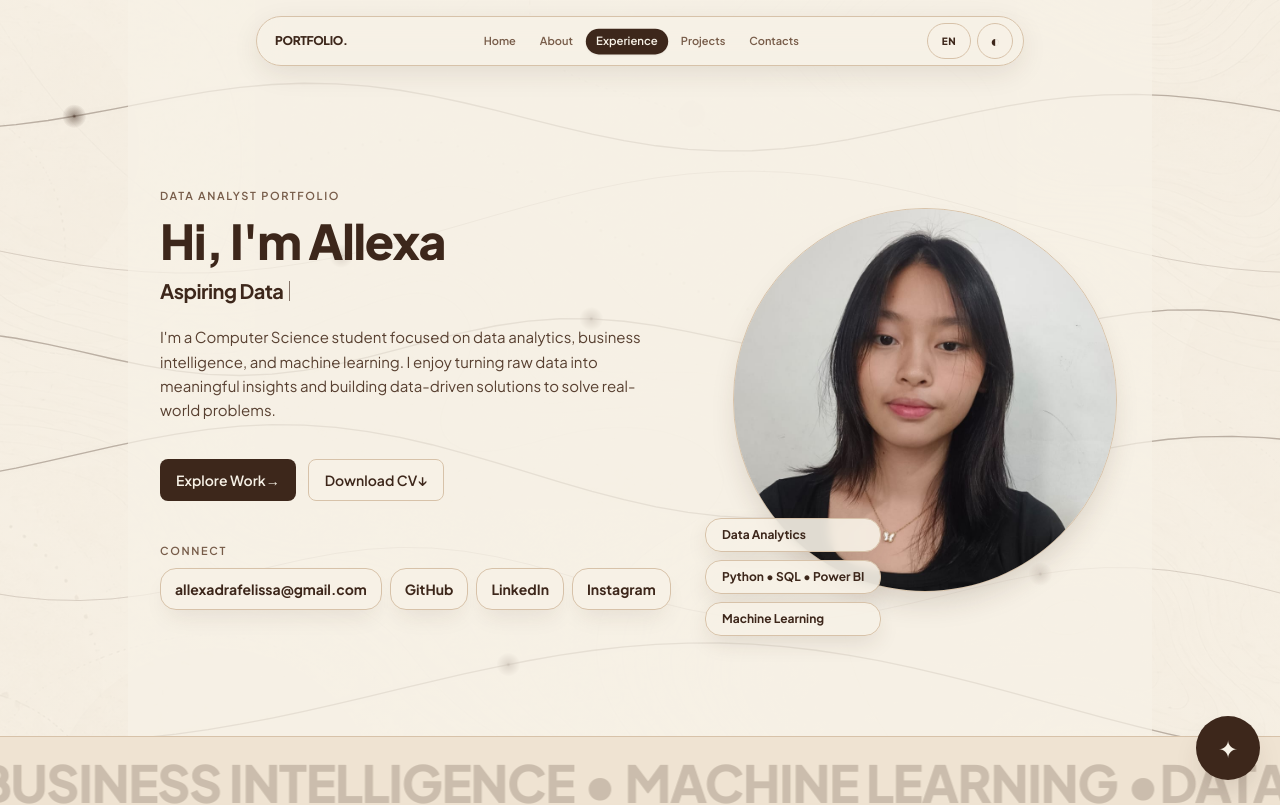
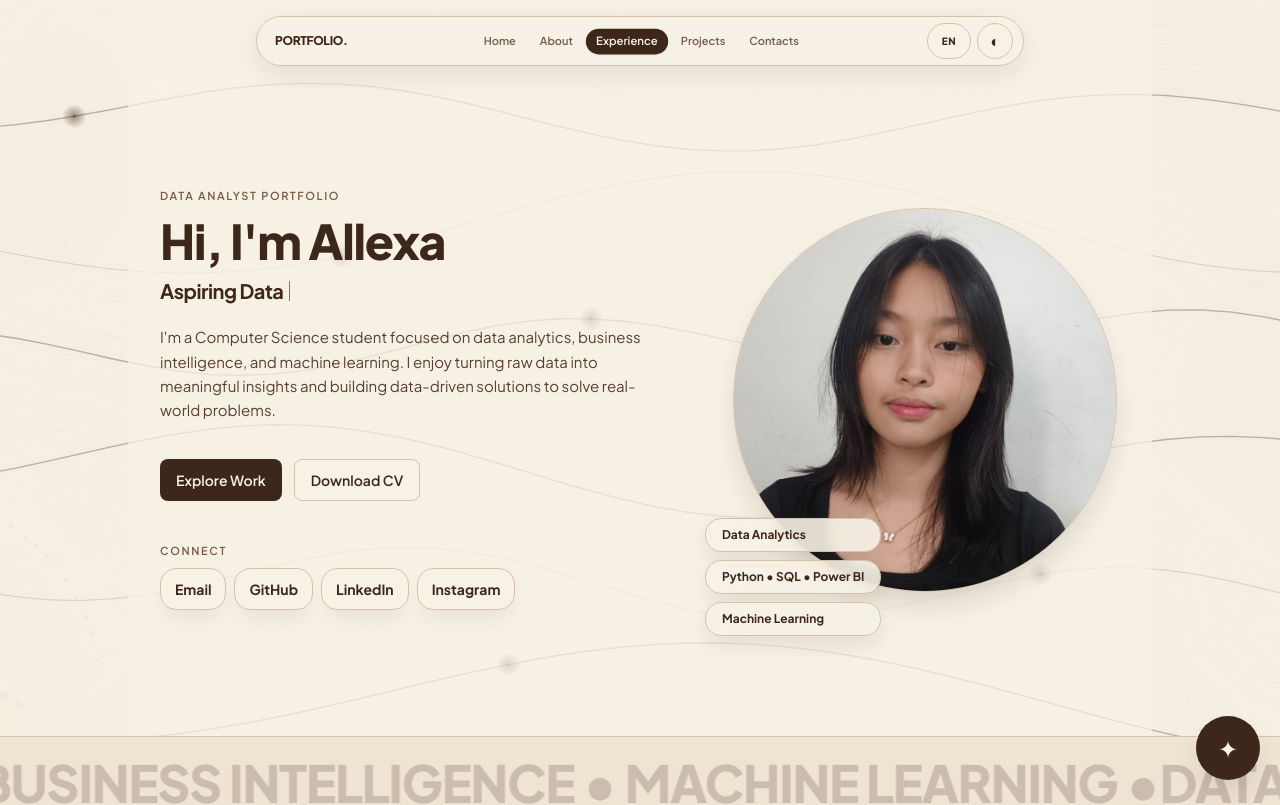
Before and after one commit to allexaFelissa/portofolio, a Next.js app: page / in a window 1280 px wide. Shown: the top 805 px of the page. Built offline with nearby package versions, Linux system fonts and the light colour scheme.

Commit message:
Refine language labels and timeline alignment

```diff
--- a/src/components/layout/FloatingNavbar.tsx
+++ b/src/components/layout/FloatingNavbar.tsx
@@ -23,7 +23,7 @@ export function FloatingNavbar({ items, activeId }: FloatingNavbarProps) {
   const scrollToSection = (id: string) => document.getElementById(id)?.scrollIntoView({ behavior: "smooth", block: "start" });
 
   return <nav aria-label={language === "id" ? "Navigasi utama" : "Primary navigation"} className="nav-enter fixed inset-x-3 top-4 z-40 mx-auto flex max-w-3xl items-center justify-between rounded-pill border border-border bg-bg/90 px-2.5 py-1.5 shadow-pill backdrop-blur-md sm:inset-x-6">
-    <button type="button" onClick={() => scrollToSection("home")} className="px-2 text-xs font-extrabold tracking-tight text-primary focus-visible:outline focus-visible:outline-2 focus-visible:outline-offset-2 focus-visible:outline-primary">PORTFOLIO.</button>
+    <button type="button" onClick={() => scrollToSection("home")} className="px-2 text-xs font-extrabold tracking-tight text-primary focus-visible:outline focus-visible:outline-2 focus-visible:outline-offset-2 focus-visible:outline-primary">{language === "id" ? "PORTOFOLIO." : "PORTFOLIO."}</button>
     <div className="hidden items-center gap-1 md:flex">{resolvedItems.map(item => <button type="button" key={item.id} onClick={() => scrollToSection(item.id)} aria-current={active === item.id ? "page" : undefined} className={`rounded-pill px-2.5 py-1 text-[11px] font-semibold transition-[color,background-color,transform,box-shadow] duration-500 ease-[cubic-bezier(.22,1,.36,1)] focus-visible:outline focus-visible:outline-2 focus-visible:outline-offset-2 focus-visible:outline-primary ${active === item.id ? "scale-[1.03] bg-primary text-bg shadow-sm" : "text-muted hover:bg-surface hover:text-primary"}`}>{item.label}</button>)}</div>
     <div className="flex items-center gap-1.5"><LanguageToggle /><ThemeToggle /></div>
   </nav>;
--- a/src/components/layout/LoadingScreen.tsx
+++ b/src/components/layout/LoadingScreen.tsx
@@ -2,6 +2,7 @@
 
 import { useEffect, useState } from "react";
 import { useReducedMotion } from "@/hooks/useReducedMotion";
+import { useLanguage } from "@/hooks/useLanguage";
 
 export interface LoadingScreenProps {
   ready: boolean;
@@ -13,6 +14,7 @@ export interface LoadingScreenProps {
 const FADE_MS = 300;
 
 export function LoadingScreen({ ready, error = false, onRetry, maxVisibleMs = 5000 }: LoadingScreenProps) {
+  const { language } = useLanguage();
   const reducedMotion = useReducedMotion();
   const [visible, setVisible] = useState(true);
   const [fading, setFading] = useState(false);
@@ -46,7 +48,7 @@ export function LoadingScreen({ ready, error = false, onRetry, maxVisibleMs = 50
   return <div className={`fixed inset-0 z-[100] grid place-items-center bg-bg transition-opacity duration-300 ${fading ? "pointer-events-none opacity-0" : "opacity-100"}`} role="status" aria-live="polite">
     <div className="relative flex flex-col items-center gap-4 text-center">
       <div aria-hidden="true" className="absolute -inset-20 -z-10 rounded-full bg-primary/10 blur-3xl" />
-      <p className="text-xl font-extrabold tracking-tight text-primary">PORTFOLIO.</p>
+      <p className="text-xl font-extrabold tracking-tight text-primary">{language === "id" ? "PORTOFOLIO." : "PORTFOLIO."}</p>
       {error ? <><p className="text-sm text-body">Portfolio content could not load.</p>{onRetry && <button type="button" onClick={onRetry} className="rounded-button border border-border px-4 py-2 text-sm font-semibold text-primary focus-visible:outline focus-visible:outline-2">Retry</button>}</> : <><p className="text-eyebrow">LOADING</p><span aria-label="Loading progress" className={`h-1 w-28 overflow-hidden rounded-pill bg-border ${reducedMotion ? "" : "animate-pulse"}`}><span className="block h-full w-2/3 rounded-pill bg-primary" /></span></>}
     </div>
   </div>;
--- a/src/components/projects/ProjectsPageContent.tsx
+++ b/src/components/projects/ProjectsPageContent.tsx
@@ -15,7 +15,7 @@ export function ProjectsPageContent() {
   const id = language === "id";
   return <>
     <header className="fixed inset-x-4 top-3 z-40 mx-auto flex max-w-2xl items-center justify-between rounded-pill border border-border bg-bg/90 px-3 py-2 shadow-pill backdrop-blur-md">
-      <Link href="/" className="px-2 text-sm font-extrabold tracking-tight text-primary">PORTFOLIO.</Link><span className="h-4 w-px bg-border" />
+      <Link href="/" className="px-2 text-sm font-extrabold tracking-tight text-primary">{id ? "PORTOFOLIO." : "PORTFOLIO."}</Link><span className="h-4 w-px bg-border" />
       <Link href="/#projects" className="text-xs font-semibold text-muted transition hover:text-primary">← {id ? "Kembali" : "Back to Portfolio"}</Link><span className="hidden h-4 w-px bg-border sm:block" />
       <span className="hidden rounded-pill bg-surface px-3 py-1 text-[11px] font-bold text-primary sm:block">{id ? "Proyek" : "Projects"}</span>
       <div className="flex items-center gap-1.5"><LanguageToggle /><ThemeToggle /></div>
--- a/src/components/sections/Experience.tsx
+++ b/src/components/sections/Experience.tsx
@@ -13,7 +13,7 @@ export function Experience({ entries, heading }: { entries: ExperienceEntry[]; h
   useEffect(() => { if (reducedMotion) { setProgress(1); return; } let frame = 0; const update = () => { cancelAnimationFrame(frame); frame = requestAnimationFrame(() => { const timeline = timelineRef.current; if (!timeline) return; const rect = timeline.getBoundingClientRect(); const cursor = window.innerHeight * .55; setProgress(Math.max(0, Math.min(1, (cursor - rect.top) / rect.height))); }); }; update(); window.addEventListener("scroll", update, { passive: true }); window.addEventListener("resize", update); return () => { cancelAnimationFrame(frame); window.removeEventListener("scroll", update); window.removeEventListener("resize", update); }; }, [reducedMotion]);
   return <section id="experience" className="atmospheric-blur-section relative overflow-hidden px-6 py-24 sm:py-32"><div className="relative mx-auto max-w-5xl"><SectionHeading {...heading} centered className="mb-16" />
     {valid.length === 0 ? <p className="text-center text-body">{language === "id" ? "Pengalaman belum tersedia." : "No experience is available yet."}</p> : <ol ref={timelineRef} className="relative space-y-8">
-      <span aria-hidden="true" className="absolute bottom-0 left-2 top-0 w-px bg-border md:left-1/2" />
+      <span aria-hidden="true" className="absolute bottom-0 left-2 top-0 w-[2px] bg-border md:left-1/2" />
       <span aria-hidden="true" data-testid="timeline-progress" className="absolute left-2 top-0 w-[2px] bg-primary will-change-[height] md:left-1/2" style={{ height: `${progress * 100}%` }} />
       {valid.map((entry, index) => <li key={entry.id} className={`relative pl-10 md:w-1/2 md:pl-0 ${index % 2 ? "md:ml-auto md:pl-10" : "md:pr-10"}`}>
         <span className={`absolute left-0 top-7 z-10 size-4 rounded-full border-4 border-bg ${index === 1 ? "bg-accent" : "bg-primary"} ${index % 2 ? "md:left-0 md:-translate-x-1/2" : "md:left-auto md:right-0 md:translate-x-1/2"}`} />
--- a/src/components/sections/Hero.tsx
+++ b/src/components/sections/Hero.tsx
@@ -25,7 +25,7 @@ export function Hero({ content = siteContent.hero }: HeroProps) {
       {content.name && <h1 data-testid="hero-name" id="hero-heading" className="text-heading-black text-4xl leading-[1.05] sm:text-5xl">{id ? "Hai, saya" : "Hi, I'm"} {content.name}</h1>}
       {content.role && <p data-testid="hero-role" className="mt-3 text-lg font-bold tracking-tight text-primary sm:text-xl"><DecryptedText text={content.role} /></p>}
       {content.description && <p data-testid="hero-description" className="text-body mt-5 max-w-lg text-sm leading-relaxed sm:text-[15px]">{content.description}</p>}
-      <div className="mt-9 flex flex-wrap gap-3"><Button onClick={exploreWork}>{id ? "Lihat Karya" : "Explore Work"} <span aria-hidden="true">→</span></Button>{content.cvFile ? <ClickSpark><a href={content.cvFile} download className="inline-flex items-center justify-center rounded-button border border-border bg-bg px-4 py-2.5 text-sm font-semibold text-primary transition hover:-translate-y-0.5 hover:border-primary focus-visible:outline focus-visible:outline-2 focus-visible:outline-offset-2 focus-visible:outline-primary">{id ? "Unduh CV" : "Download CV"} <span aria-hidden="true">↓</span></a></ClickSpark> : <Button variant="outline" onClick={() => setCvUnavailable(true)}>{id ? "Unduh CV" : "Download CV"} <span aria-hidden="true">↓</span></Button>}</div>
+      <div className="mt-9 flex flex-wrap gap-3"><Button onClick={exploreWork}>{id ? "Lihat Karya" : "Explore Work"}</Button>{content.cvFile ? <ClickSpark><a href={content.cvFile} download className="inline-flex items-center justify-center rounded-button border border-border bg-bg px-4 py-2.5 text-sm font-semibold text-primary transition hover:-translate-y-0.5 hover:border-primary focus-visible:outline focus-visible:outline-2 focus-visible:outline-offset-2 focus-visible:outline-primary">{id ? "Unduh CV" : "Download CV"}</a></ClickSpark> : <Button variant="outline" onClick={() => setCvUnavailable(true)}>{id ? "Unduh CV" : "Download CV"}</Button>}</div>
       {cvUnavailable && <p role="status" className="mt-3 text-sm text-muted">{id ? "CV tidak tersedia" : "CV unavailable"}</p>}
       {content.socialLinks.length > 0 && <div className="mt-11"><p className="text-eyebrow mb-3">{id ? "Terhubung" : "Connect"}</p><div className="flex flex-wrap gap-2">{content.socialLinks.map((link) => <a key={`${link.platform}-${link.url}`} href={link.url} aria-label={link.iconAlt} target={link.url.startsWith("mailto:") ? undefined : "_blank"} rel={link.url.startsWith("mailto:") ? undefined : "noreferrer"} className="max-w-full break-all rounded-card border border-border bg-bg px-3.5 py-2.5 text-sm font-bold text-primary shadow-card transition hover:-translate-y-0.5 hover:border-primary focus-visible:outline focus-visible:outline-2 focus-visible:outline-offset-2 focus-visible:outline-primary">{link.platform}</a>)}</div></div>}
     </div>
--- a/src/content/site-content.ts
+++ b/src/content/site-content.ts
@@ -17,7 +17,7 @@ export const siteContent: SiteContent = {
     },
     capabilityBadges: ["Data Analytics", "Python • SQL • Power BI", "Machine Learning"],
     socialLinks: [
-      { platform: "allexadrafelissa@gmail.com", url: "mailto:allexadrafelissa@gmail.com", iconAlt: "Email Allexa" },
+      { platform: "Email", url: "mailto:allexadrafelissa@gmail.com", iconAlt: "Email Allexa" },
       { platform: "GitHub", url: "https://github.com/allexaFelissa", iconAlt: "Allexa's GitHub profile" },
       { platform: "LinkedIn", url: "https://www.linkedin.com/in/allexandra-felissa-tioputri-ab7b71325", iconAlt: "Allexa's LinkedIn profile" },
       { platform: "Instagram", url: "https://www.instagram.com/allexa.felissa?stkn=MThkNWlrdmhzOGFwag==", iconAlt: "Allexa's Instagram profile" },
```
